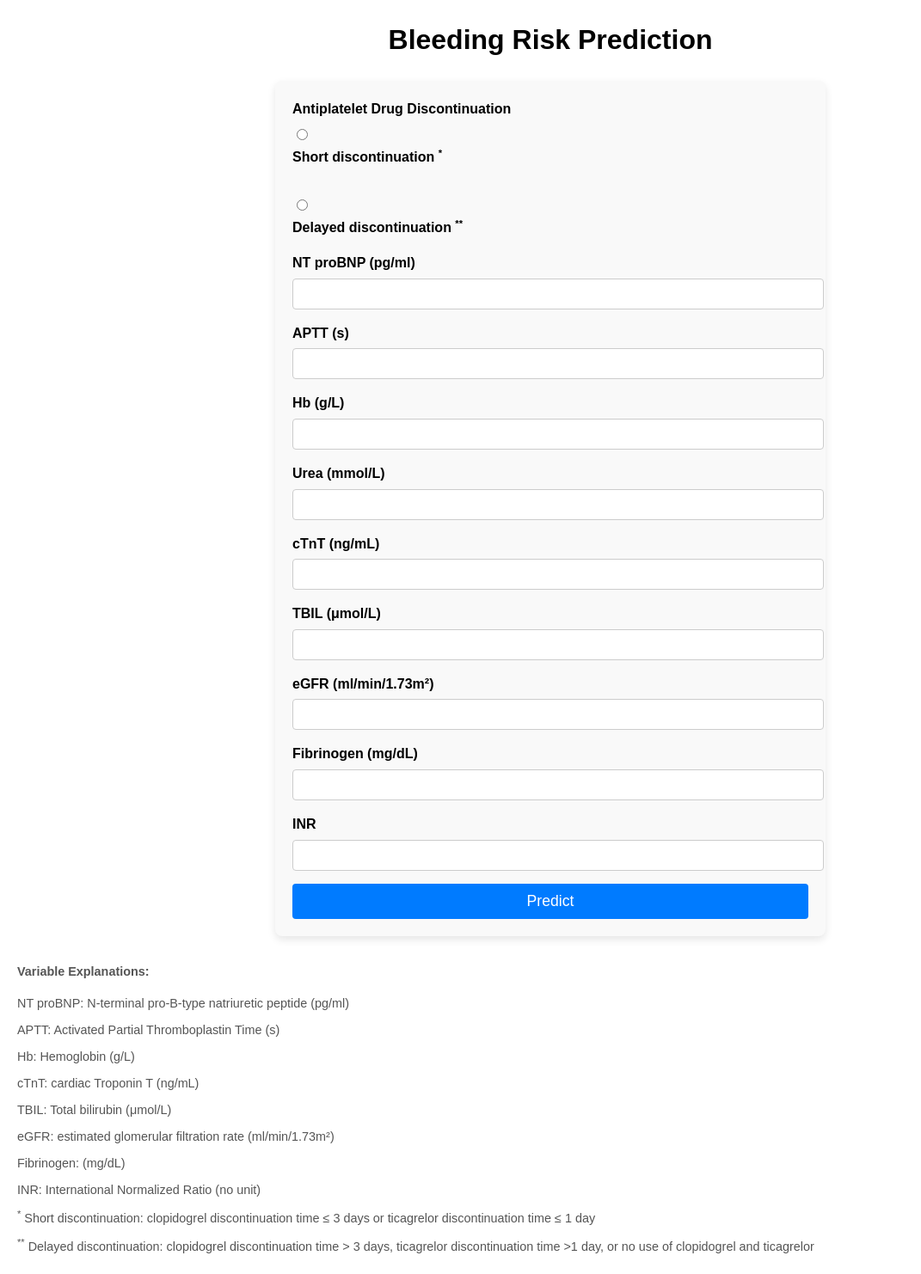
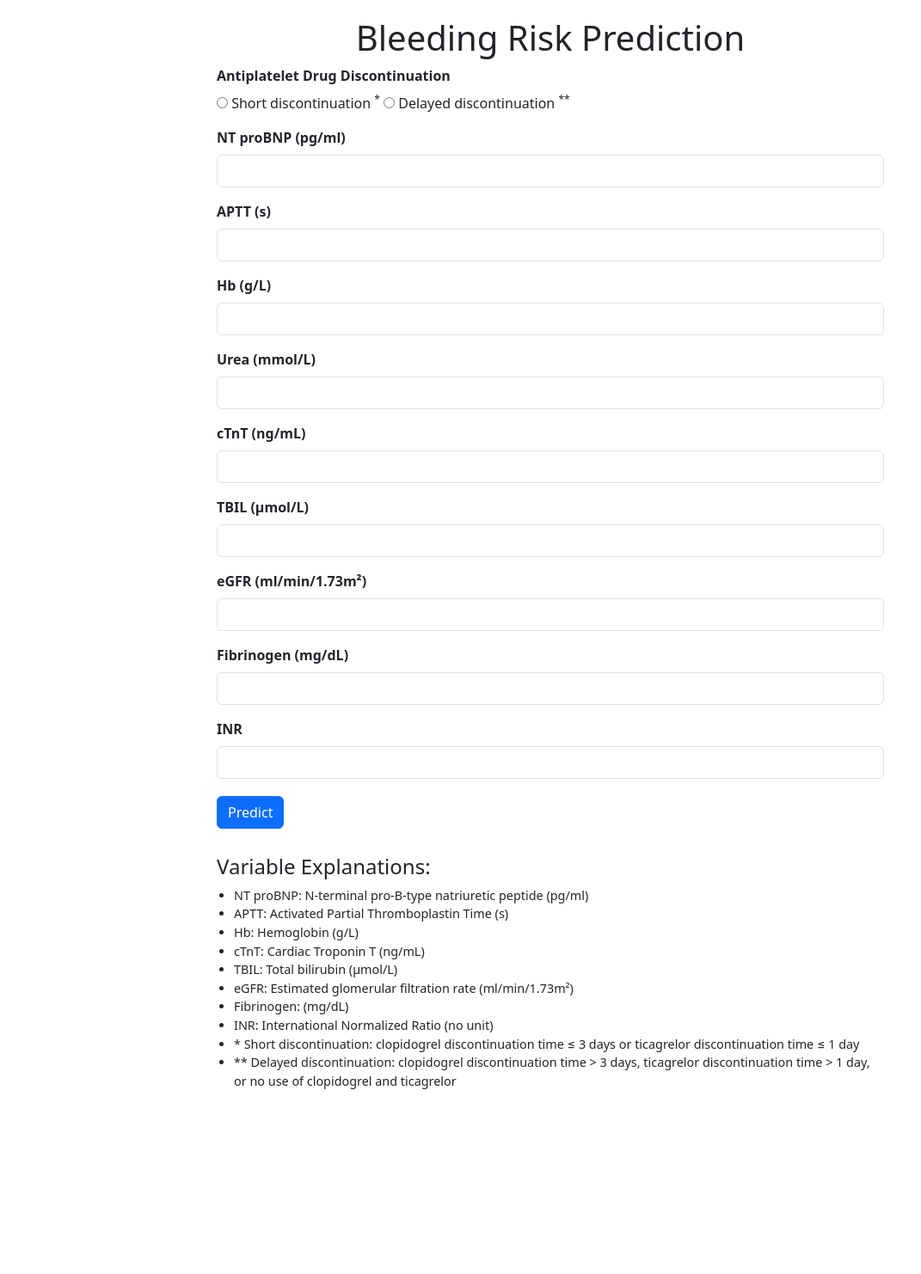
Before and after one commit to Zi1108123/bleeding-risk-prediction, a Flask app: page / in a window 1280 px wide. Shown: the whole page at 86% size, without its empty margins (0-1071 px from the left). After the commit the page ends 1267 px from the top, so only its background shows below. Run offline with Flask 3, Linux system fonts and the light colour scheme; parts of the project's set-up code (start-up, migrations or seed data) failed here and were passed over.

Commit message:
Initial commit for bleeding risk prediction project

```diff
--- a/app.py
+++ b/app.py
@@ -1,15 +1,16 @@
-from flask import Flask, request, render_template
+from flask import Flask, render_template, request
 import numpy as np
 import joblib
 
-# Load the model
 app = Flask(__name__)
+
+# 模型加载
 model_path = "bleeding_risk_model.pkl"
 model = joblib.load(model_path)
 
-# Feature metadata
+# 特征信息
 features_info = [
-    {"name": "Antiplatelet Drug Discontinuation", "unit": ""},
+    {"name": "Antiplatelet Drug Discontinuation", "unit": "", "options": ["Short discontinuation", "Delayed discontinuation"]},
     {"name": "NT proBNP", "unit": "pg/ml"},
     {"name": "APTT", "unit": "s"},
     {"name": "Hb", "unit": "g/L"},
@@ -18,33 +19,35 @@ features_info = [
     {"name": "TBIL", "unit": "μmol/L"},
     {"name": "eGFR", "unit": "ml/min/1.73m²"},
     {"name": "Fibrinogen", "unit": "mg/dL"},
-    {"name": "INR", "unit": ""}
+    {"name": "INR", "unit": ""},
 ]
 
-@app.route('/')
+@app.route("/", methods=["GET"])
 def index():
-    return render_template("index.html", top_10_features=features_info, enumerate=enumerate)
-
+    return render_template("index.html", top_10_features=features_info, zip=zip)
 
 @app.route("/predict", methods=["POST"])
 def predict():
     try:
-        # Get inputs
-        features = [float(request.form[f"feature_{i}"]) for i in range(10)]
+        # 从表单中获取数据
+        features = [float(request.form[f'feature_{i}']) for i in range(10)]
         features = np.array(features).reshape(1, -1)
 
-        # Predict
+        # 执行预测
         probability = model.predict_proba(features)[0, 1]
         prediction = model.predict(features)[0]
 
-        # Render result
+        # 渲染结果页面
         return render_template(
-            "result.html",
+            'result.html',
             prediction=int(prediction),
-            probability=float(probability)
+            probability=float(probability),
+            top_10_features=features_info,
+            input_values=features[0].tolist()
         )
     except Exception as e:
-        return render_template("error.html", error=str(e))
+        return render_template('error.html', error=str(e))
+
 
 if __name__ == '__main__':
     app.run(host='0.0.0.0', port=5000, debug=True)
--- a/templates/index.html
+++ b/templates/index.html
@@ -4,136 +4,78 @@
     <meta charset="UTF-8">
     <meta name="viewport" content="width=device-width, initial-scale=1.0">
     <title>Bleeding Risk Prediction</title>
+    <link href="https://cdn.jsdelivr.net/npm/bootstrap@5.3.0-alpha1/dist/css/bootstrap.min.css" rel="stylesheet">
     <style>
         body {
-            font-family: Arial, sans-serif;
-            line-height: 1.6;
             margin: 20px;
         }
-        h1 {
-            text-align: center;
+        .container {
+            max-width: 800px;
+            margin: auto;
         }
-        form {
-            max-width: 600px;
-            margin: 0 auto;
-            background: #f9f9f9;
-            padding: 20px;
-            border-radius: 8px;
-            box-shadow: 0 4px 10px rgba(0, 0, 0, 0.1);
+        .variable-section {
+            margin-bottom: 20px;
         }
-        form div {
-            margin-bottom: 15px;
-        }
-        label {
-            font-weight: bold;
-            display: block;
-            margin-bottom: 5px;
-        }
-        input[type="number"], select {
-            width: 100%;
-            padding: 8px;
-            font-size: 1rem;
-            border: 1px solid #ccc;
-            border-radius: 4px;
-        }
-        button {
-            width: 100%;
-            padding: 10px;
-            background-color: #007bff;
-            color: white;
-            border: none;
-            border-radius: 4px;
-            font-size: 1.1rem;
-            cursor: pointer;
-        }
-        button:hover {
-            background-color: #0056b3;
-        }
-        .note {
-            font-size: 0.9rem;
-            color: gray;
-        }
-        .variable-explanations {
+        .explanation-section {
             margin-top: 30px;
             font-size: 0.9rem;
-            color: #555;
         }
-        .variable-explanations ul {
-            list-style-type: none;
-            padding-left: 0;
+        .explanation-section ul {
+            padding-left: 20px;
         }
-        .variable-explanations li {
-            margin-bottom: 8px;
-        }
-        .sup {
-            font-size: 0.7rem;
-            vertical-align: super;
+        .form-label {
+            font-weight: bold;
         }
     </style>
 </head>
 <body>
-    <h1>Bleeding Risk Prediction</h1>
-    <form action="/predict" method="POST">
+    <div class="container">
+        <h1 class="text-center">Bleeding Risk Prediction</h1>
+        <form method="POST" action="/predict">
+            <div class="variable-section">
+                {% for feature in top_10_features %}
+                    <div class="mb-3">
+                        <label for="feature_{{ loop.index0 }}" class="form-label">
+                            {{ feature['name'] }}
+                            {% if feature['unit'] and feature['name'] != "Antiplatelet Drug Discontinuation" %}
+                                ({{ feature['unit'] }})
+                            {% endif %}
+                        </label>
+
+                        {% if feature['options'] %}
                             <div>
-            <label>Antiplatelet Drug Discontinuation</label>
-            <input type="radio" id="short" name="feature_0" value="1" required>
-            <label for="short">Short discontinuation <span class="sup">*</span></label><br>
-            <input type="radio" id="delayed" name="feature_0" value="2" required>
-            <label for="delayed">Delayed discontinuation <span class="sup">**</span></label>
+                                {% for option in feature['options'] %}
+                                    <input type="radio" id="feature_{{ loop.index0 }}_{{ loop.index }}" name="feature_{{ loop.index0 }}" value="{{ loop.index }}" required>
+                                    <label for="feature_{{ loop.index0 }}_{{ loop.index }}">
+                                        {{ option }}
+                                        {% if option == "Short discontinuation" %}<sup>*</sup>{% endif %}
+                                        {% if option == "Delayed discontinuation" %}<sup>**</sup>{% endif %}
+                                    </label>
+                                {% endfor %}
                             </div>
-        <div>
-            <label for="feature_1">NT proBNP (pg/ml)</label>
-            <input type="number" id="feature_1" name="feature_1" step="any" required>
+                        {% else %}
+                            <input type="number" class="form-control" id="feature_{{ loop.index0 }}" name="feature_{{ loop.index0 }}" step="any" required>
+                        {% endif %}
                     </div>
-        <div>
-            <label for="feature_2">APTT (s)</label>
-            <input type="number" id="feature_2" name="feature_2" step="any" required>
+                {% endfor %}
             </div>
-        <div>
-            <label for="feature_3">Hb (g/L)</label>
-            <input type="number" id="feature_3" name="feature_3" step="any" required>
-        </div>
-        <div>
-            <label for="feature_4">Urea (mmol/L)</label>
-            <input type="number" id="feature_4" name="feature_4" step="any" required>
-        </div>
-        <div>
-            <label for="feature_5">cTnT (ng/mL)</label>
-            <input type="number" id="feature_5" name="feature_5" step="any" required>
-        </div>
-        <div>
-            <label for="feature_6">TBIL (μmol/L)</label>
-            <input type="number" id="feature_6" name="feature_6" step="any" required>
-        </div>
-        <div>
-            <label for="feature_7">eGFR (ml/min/1.73m²)</label>
-            <input type="number" id="feature_7" name="feature_7" step="any" required>
-        </div>
-        <div>
-            <label for="feature_8">Fibrinogen (mg/dL)</label>
-            <input type="number" id="feature_8" name="feature_8" step="any" required>
-        </div>
-        <div>
-            <label for="feature_9">INR</label>
-            <input type="number" id="feature_9" name="feature_9" step="any" required>
-        </div>
-        <button type="submit">Predict</button>
+            <button type="submit" class="btn btn-primary btn-block">Predict</button>
         </form>
-
-    <div class="variable-explanations">
-        <strong>Variable Explanations:</strong>
+        <div class="explanation-section">
+            <h4>Variable Explanations:</h4>
             <ul>
                 <li>NT proBNP: N-terminal pro-B-type natriuretic peptide (pg/ml)</li>
                 <li>APTT: Activated Partial Thromboplastin Time (s)</li>
                 <li>Hb: Hemoglobin (g/L)</li>
-            <li>cTnT: cardiac Troponin T (ng/mL)</li>
+                <li>cTnT: Cardiac Troponin T (ng/mL)</li>
                 <li>TBIL: Total bilirubin (μmol/L)</li>
-            <li>eGFR: estimated glomerular filtration rate (ml/min/1.73m²)</li>
+                <li>eGFR: Estimated glomerular filtration rate (ml/min/1.73m²)</li>
                 <li>Fibrinogen: (mg/dL)</li>
                 <li>INR: International Normalized Ratio (no unit)</li>
-            <li><span class="sup">*</span> Short discontinuation: clopidogrel discontinuation time ≤ 3 days or ticagrelor discontinuation time ≤ 1 day</li>
-            <li><span class="sup">**</span> Delayed discontinuation: clopidogrel discontinuation time > 3 days, ticagrelor discontinuation time >1 day, or no use of clopidogrel and ticagrelor</li>
+                <li>* Short discontinuation: clopidogrel discontinuation time ≤ 3 days or ticagrelor discontinuation time ≤ 1 day</li>
+                <li>** Delayed discontinuation: clopidogrel discontinuation time > 3 days, ticagrelor discontinuation time > 1 day, or no use of clopidogrel and ticagrelor</li>
             </ul>
+        </div>
     </div>
 </body>
 </html>
```
Lines whose indentation alone changed are shown as unchanged.
